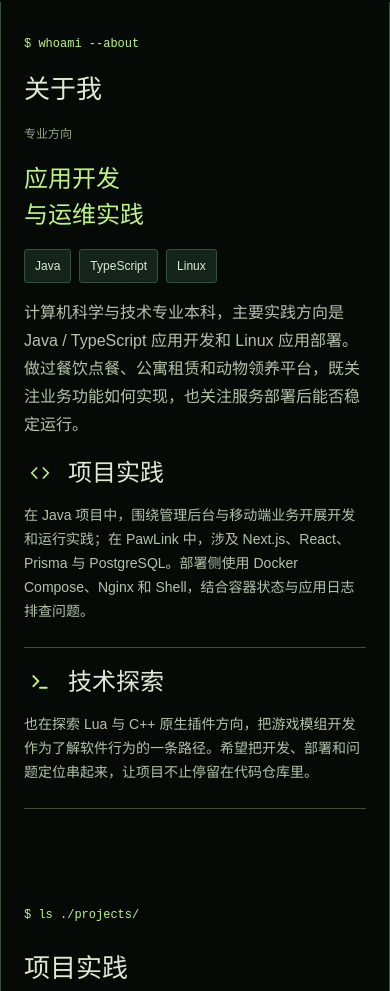
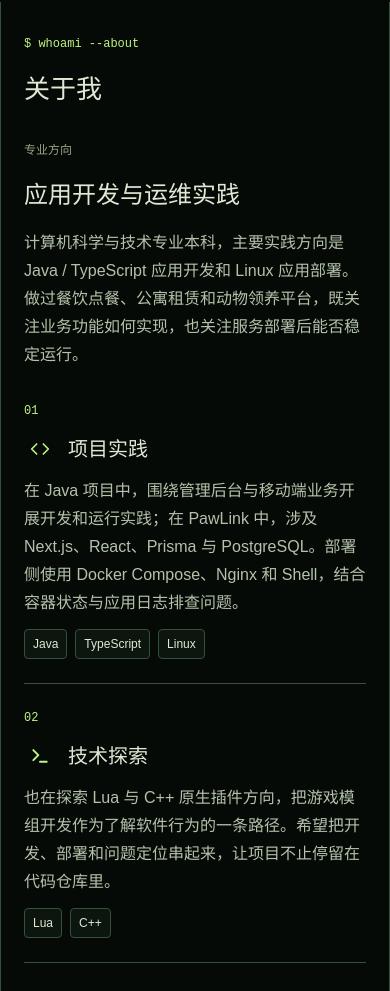
Before and after one commit to Ovo307000/ovo307000.github.io, an Astro site: page / in a window 390 px wide. Shown: the part 1057-2048 px from the top of the page. Built offline with nearby package versions, Linux system fonts and the light colour scheme; Astro itself is replaced by a stand-in of ours; some packages are replaced by stand-ins of ours; what ansi-colors would draw is missing.

Commit message:
💄 style(about): 采用简介与编号双栏布局
按已确认的Figma样式A集中展示简介，下方按项目实践和技术探索归组标签。手机保留全部内容并自然纵排，复用统一标签组件。

```diff
--- a/DEVELOPMENT.md
+++ b/DEVELOPMENT.md
@@ -1,6 +1,20 @@
 # 前端开发交接
 
 本目录已实现 Figma 个人主页，入口为 `src/pages/index.astro`，通过 `Portfolio` 激活 React 交互。内容来自同一份 `content.json`，桌面与手机通过响应式布局共享组件；项目详情和简历预览共用 `TerminalWindow`。
+
+## 关于我 A 版与统一标签（2026-11-12）
+
+用户选择样式 A，并要求“给技能 tag 改到小卡片上，例如项目实践加 java tag”；随后确认个人兴趣、技术能力与关于我、项目标签统一采用“细边小圆角”。先完成 Figma 正式桌面和手机设计，再根据官方设计上下文同步网站。关于我上方保留完整简介，下方是编号双栏，手机纵排；Java / TypeScript / Linux 归项目实践，Lua / C++ 归技术探索，没有新增个人经历或删减正文。
+
+`ui/TagList.tsx` 是四处标签的统一渲染入口，使用语义化列表；全局 `.tag` 统一 12px/20px 正文、4px 圆角、1px 边框、4px×8px 内边距，沿用 surface、border、text 主题色。标签列表自动换行，不模拟按钮。技能和兴趣的 `tools` 从分隔字符串改为数组，终端技能清单以 `join(', ')` 保持原输出；没有旧字段兼容分支或新增依赖。
+
+Figma 标签源为 `206:3326`（Technology / Tag）；技能/桌面兴趣源 `3:299`、手机兴趣源 `111:2446`、完整项目源 `3:223` 均通过插槽组合它的实例。直接维护的消费者分别为 15、3、20 个，页面原型继承正式页面源。正式关于我根 `3:602` / `21:1460` 保留，已有滚动目标无需更换。Figma 实测标签高 30px；浏览器当前缩放下计算高约 29.6px、边框约 0.8px，各处值一致。
+
+本地生产构建浏览器验证：1440px 两栏标签和底边对齐；390px、320px 纵排及标签换行正常，页面横向溢出为 0。技能六组各四个标签、兴趣三组各三个标签、关于我两组 3/2 个标签均保留；桌面可见 62 个标签，手机首页可见 38 个（项目完整标签在详情中）。320px 实际打开苍穹外卖详情，六个标签完整且 Docker Compose 不溢出。实际运行 `cat ./skills.conf` 返回六组原技能清单，浏览器错误/警告为空。构建与检查状态及提交/发布决定在 `../docs/exec-plans/active/about-section-style-a.md`；本地验证不能代表正式站点已发布。
+
+本轮另发现手机菜单收起会让锚点向上偏移约 204px；实际关于我 top≈-180.4px，桌面约 23.6px。Navigation.tsx 无本任务改动，保留为独立问题；没有将菜单点击成功写成手机锚点定位通过。
+
+截图与结构证据位于 `verification/tags-interests-desktop.jpg`、`tags-interests-390.jpg`、`tags-interests-320.jpg`、`tags-full-desktop.jpg`、`tags-full-390.jpg`、`tags-full-320.jpg`、`tags-project-320.jpg`、`tags-layout-checks.json` 和 `tags-interaction-checks.json`。设计经验：项目组件属性对象的键顺序不保证等于技术标签下标，迁移后应按原内容变量路径的数字下标排列；本轮已按此恢复全部项目消费者的顺序。复制混合单边描边时，`strokeWeight` 可能是 mixed 标记，不能当数字写入；应明确维护单边线宽。
 
 ## 终端实时补全与无匹配反馈（2026-11-12）
 
--- a/content.json
+++ b/content.json
@@ -143,10 +143,11 @@
     "development": "在 Java 项目中，围绕管理后台与移动端业务开展开发和运行实践；在 PawLink 中，涉及 Next.js、React、Prisma 与 PostgreSQL。部署侧使用 Docker Compose、Nginx 和 Shell，结合容器状态与应用日志排查问题。",
     "exploration": "也在探索 Lua 与 C++ 原生插件方向，把游戏模组开发作为了解软件行为的一条路径。希望把开发、部署和问题定位串起来，让项目不止停留在代码仓库里。",
     "focusLabel": "专业方向",
-    "focusTitle": "应用开发\n与运维实践",
+    "focusTitle": "应用开发与运维实践",
     "developmentTitle": "项目实践",
     "explorationTitle": "技术探索",
-    "tags": ["Java", "TypeScript", "Linux"],
+    "developmentTags": ["Java", "TypeScript", "Linux"],
+    "explorationTags": ["Lua", "C++"],
     "educationTitle": "教育经历",
     "education": [
       {"school": "安徽工贸学院", "englishSchool": "Anhui Industry and Trade College", "major": "软件工程", "englishMajor": "Software Engineering", "period": "2020.10 — 2023.06", "logoPath": "assets/school-gongmao.png"},
--- a/src/components/AboutSection.tsx
+++ b/src/components/AboutSection.tsx
@@ -1,9 +1,27 @@
 import { content } from '../lib/content';
 import { Icon } from './ui/Icon';
 import { SectionHeading } from './ui/SectionHeading';
+import { TagList } from './ui/TagList';
 
-function AboutFeature({ icon, title, description }: { icon: string; title: string; description: string }) {
-  return <div className="about-feature"><div className="about-feature-heading"><Icon name={icon} size={20} /><h3>{title}</h3></div><p>{description}</p></div>;
+interface AboutFeatureProps {
+  number: string;
+  icon: string;
+  title: string;
+  description: string;
+  tags: readonly string[];
+}
+
+function AboutFeature({ number, icon, title, description, tags }: AboutFeatureProps) {
+  return (
+    <article className="about-feature">
+      <p className="mono about-feature-number">{number}</p>
+      <div className="about-feature-copy">
+        <div className="about-feature-heading"><Icon name={icon} size={20} /><h3>{title}</h3></div>
+        <p>{description}</p>
+      </div>
+      <TagList tags={tags} />
+    </article>
+  );
 }
 
 export function AboutSection() {
@@ -15,12 +33,11 @@ export function AboutSection() {
         <div className="about-identity">
           <p className="mono muted about-label">{about.focusLabel}</p>
           <h3 className="about-focus">{about.focusTitle}</h3>
-          <div className="tags">{about.tags.map(tag => <span className="tag" key={tag}>{tag}</span>)}</div>
           <p className="about-description">{about.description}</p>
         </div>
         <div className="about-features">
-          <AboutFeature icon="code" title={about.developmentTitle} description={about.development} />
-          <AboutFeature icon="terminal-small" title={about.explorationTitle} description={about.exploration} />
+          <AboutFeature number="01" icon="code" title={about.developmentTitle} description={about.development} tags={about.developmentTags} />
+          <AboutFeature number="02" icon="terminal-small" title={about.explorationTitle} description={about.exploration} tags={about.explorationTags} />
         </div>
       </div>
     </section>
--- a/src/styles/sections.css
+++ b/src/styles/sections.css
@@ -17,15 +17,19 @@
 .hero h1 span { display: block; color: var(--accent); text-shadow: 0 0 7px #bef48224; }
 .hero-summary { font-size: 16px; line-height: 28px; color: var(--secondary); }
 .hero-actions { display: flex; gap: 12px; }
-.about-composition { display: grid; grid-template-columns: 376px 1fr; gap: 40px; }
-.about-identity { display: flex; flex-direction: column; gap: 20px; }
+.about-section { padding-top: 64px; padding-bottom: 64px; }
+.about-composition { display: flex; flex-direction: column; gap: 40px; }
+.about-identity { display: flex; flex-direction: column; gap: 16px; }
 .about-label { font-size: 12px; line-height: 20px; }
-.about-focus { white-space: pre-line; color: var(--accent); font-size: 40px; line-height: 50px; font-weight: 700; }
-.about-identity .tag { border-radius: 3px; background: var(--elevated); padding: 6px 10px; color: var(--text); }
-.about-description, .about-feature p { color: var(--secondary); font-size: 14px; line-height: 24px; }
-.about-features { display: flex; flex-direction: column; gap: 16px; }
-.about-feature { display: flex; flex-direction: column; gap: 12px; padding-bottom: 24px; border-bottom: 1px solid var(--border); }
+.about-focus { color: var(--text); font-size: 28px; line-height: 40px; font-weight: 700; }
+.about-description { max-width: 1000px; }
+.about-description, .about-feature-copy > p { color: var(--secondary); font-size: 16px; line-height: 28px; }
+.about-features { display: grid; grid-template-columns: repeat(2, minmax(0, 1fr)); gap: 40px; }
+.about-feature { display: flex; flex-direction: column; min-width: 0; gap: 12px; padding-bottom: 24px; border-bottom: 1px solid var(--border); }
+.about-feature-number { color: var(--accent); font-size: 12px; line-height: 20px; }
+.about-feature-copy { display: flex; flex: 1; flex-direction: column; gap: 12px; }
 .about-feature-heading { display: flex; align-items: center; gap: 12px; }
+.about-feature-heading h3 { font-size: 20px; line-height: 30px; }
 .about-feature-heading .icon { margin: 6px; }
 .skills-section { border-top: 1px solid var(--border); border-bottom: 1px solid var(--border); }
 .skills-grid { display: grid; grid-template-columns: repeat(3, minmax(0, 1fr)); gap: 32px; }
@@ -60,7 +64,6 @@
 @media (min-width: 768px) and (max-width: 1200px) {
   .hero h1 { font-size: clamp(38px, 4.7vw, 60px); line-height: 1.3; }
   .hero-composition { gap: 32px; }
-  .about-composition { grid-template-columns: 32% 1fr; }
   .navigation-links { gap: 12px; }
   .navigation-prompt { display: none; }
 }
@@ -81,13 +84,11 @@
   .hero h1 { font-size: 38px; line-height: 54px; }
   .hero-actions { flex-direction: column; }
   .hero-actions .portfolio-button { width: 100%; }
-  .about-section { padding-bottom: 64px; gap: 16px; }
+  .about-section { padding-top: 32px; gap: 32px; }
   .about-section .section-heading { gap: 16px; }
-  .about-composition { display: flex; flex-direction: column; gap: 16px; }
-  .about-identity { gap: 16px; }
-  .about-focus { font-size: 24px; line-height: 36px; font-weight: 500; }
-  .about-description { font-size: 16px; line-height: 28px; }
-  .about-feature h3 { font-size: 24px; line-height: 36px; }
+  .about-composition { gap: 32px; }
+  .about-focus { font-size: 24px; line-height: 36px; }
+  .about-features { grid-template-columns: minmax(0, 1fr); gap: 24px; }
   .skills-section { border: 0; }
   .skills-section .section-description { display: none; }
   .skills-grid { grid-template-columns: repeat(2, minmax(0, 1fr)); gap: 24px 16px; }
```
